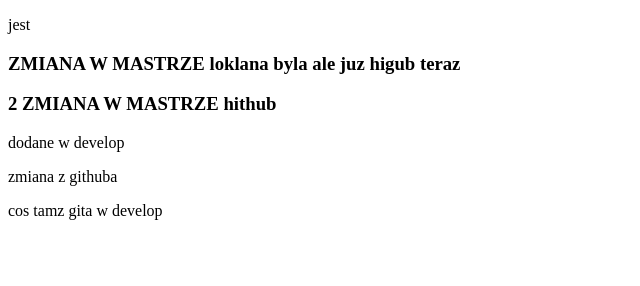
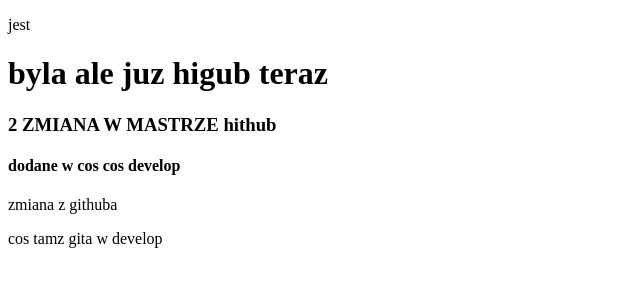
Before and after one commit to kargeb/gitflow-test, a plain HTML site: page index.html in a window 1280 px wide. Shown: the whole page, without its empty margins (0-640 px from the left). Drawn offline with Linux system fonts and the light colour scheme.

Commit message:
some changes

```diff
--- a/index.html
+++ b/index.html
@@ -7,9 +7,11 @@
 </head>
 <body>
     <p>jest</p>
-    <h3>ZMIANA W MASTRZE loklana byla ale juz higub teraz</h3>
+    <h1>byla ale juz higub teraz</h1>
     <h3>2 ZMIANA W MASTRZE hithub</h3>
-    <p>dodane w develop</p>
+    <div>
+        <h4>dodane w cos cos develop</h4>
+    </div>
     <span>zmiana z githuba</p>
         <p> cos tamz gita w develop</p>
 </body>
```
